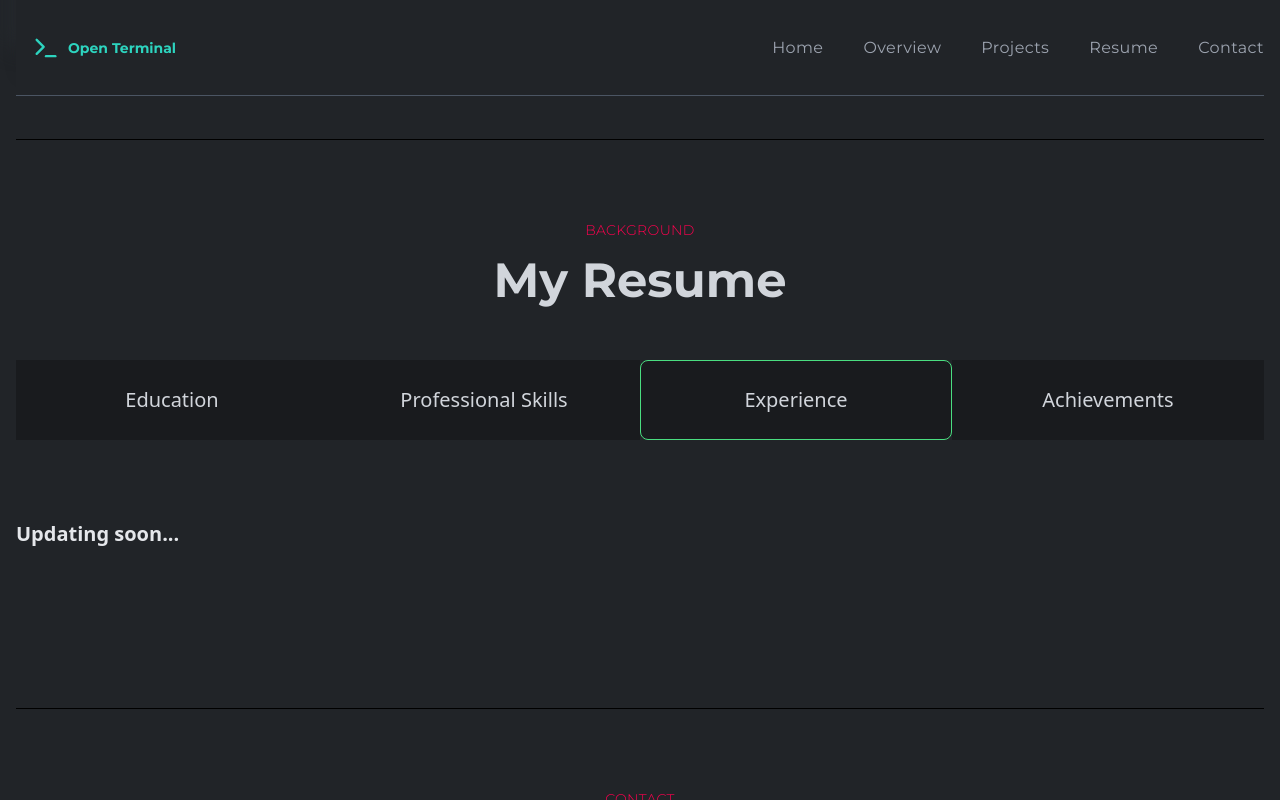
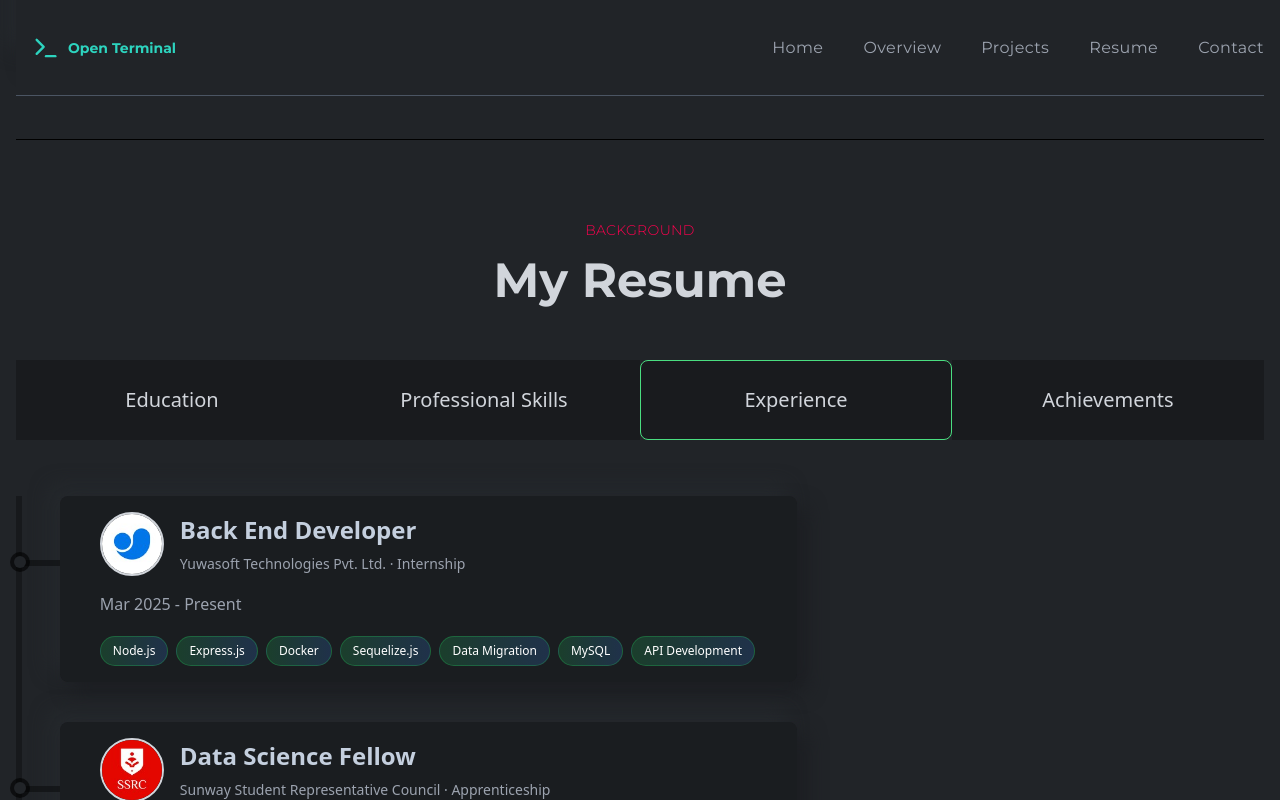
Before and after one commit to rasadregmi/portfolio-client, a React (Create React App) app: page / in a window 1280 px wide. Both pictures are taken after a click on the item "Experience". Shown: the part 3019-3819 px from the top of the page. Built offline with nearby package versions, Linux system fonts and the light colour scheme.

Commit message:
Experience updated

```diff
--- a/src/components/resume/Experience.js
+++ b/src/components/resume/Experience.js
@@ -1,5 +1,10 @@
 import React from "react";
 import { motion } from "framer-motion";
+import ResumeCard from "./ResumeCard";
+
+// Import the experience logo images
+import yuwasoftLogo from "../../assets/images/experience/yuwasoft_logo.jpeg";
+import ssrcLogo from "../../assets/images/experience/ssrc_logo.jpeg";
 
 const Experience = () => {
   return (
@@ -8,10 +13,21 @@ const Experience = () => {
       animate={{ opacity: 1, transition: { duration: 0.5 } }}
       className="w-full flex flex-col lgl:flex-row gap-10 lgl:gap-20"
     >
-      <div className="py-20 font-titleFont flex flex-col gap-6 items-center">
-        <p className="text-lg md:text-xl font-sans leading-relaxed font-semibold text-gray-200">
-          Updating soon...
-        </p>
+      <div>
+        <div className="mt-6 lgl:mt-14 w-full border-l-[6px] border-l-black border-opacity-30 flex flex-col gap-10">
+          <ResumeCard
+            title="Back End Developer"
+            subTitle="Yuwasoft Technologies Pvt. Ltd. · Internship"
+            des={`Mar 2025 - Present \nNode.js · Express.js · Docker · Sequelize.js · Data Migration · MySQL · API Development`}
+            logo={yuwasoftLogo}
+          />
+          <ResumeCard
+            title="Data Science Fellow"
+            subTitle="Sunway Student Representative Council · Apprenticeship"
+            des={`Jan 2025 - Present \nData Science · Supervised Learning · Unsupervised Learning · Git · GitHub`}
+            logo={ssrcLogo}
+          />
+        </div>
       </div>
     </motion.div>
   );
```
